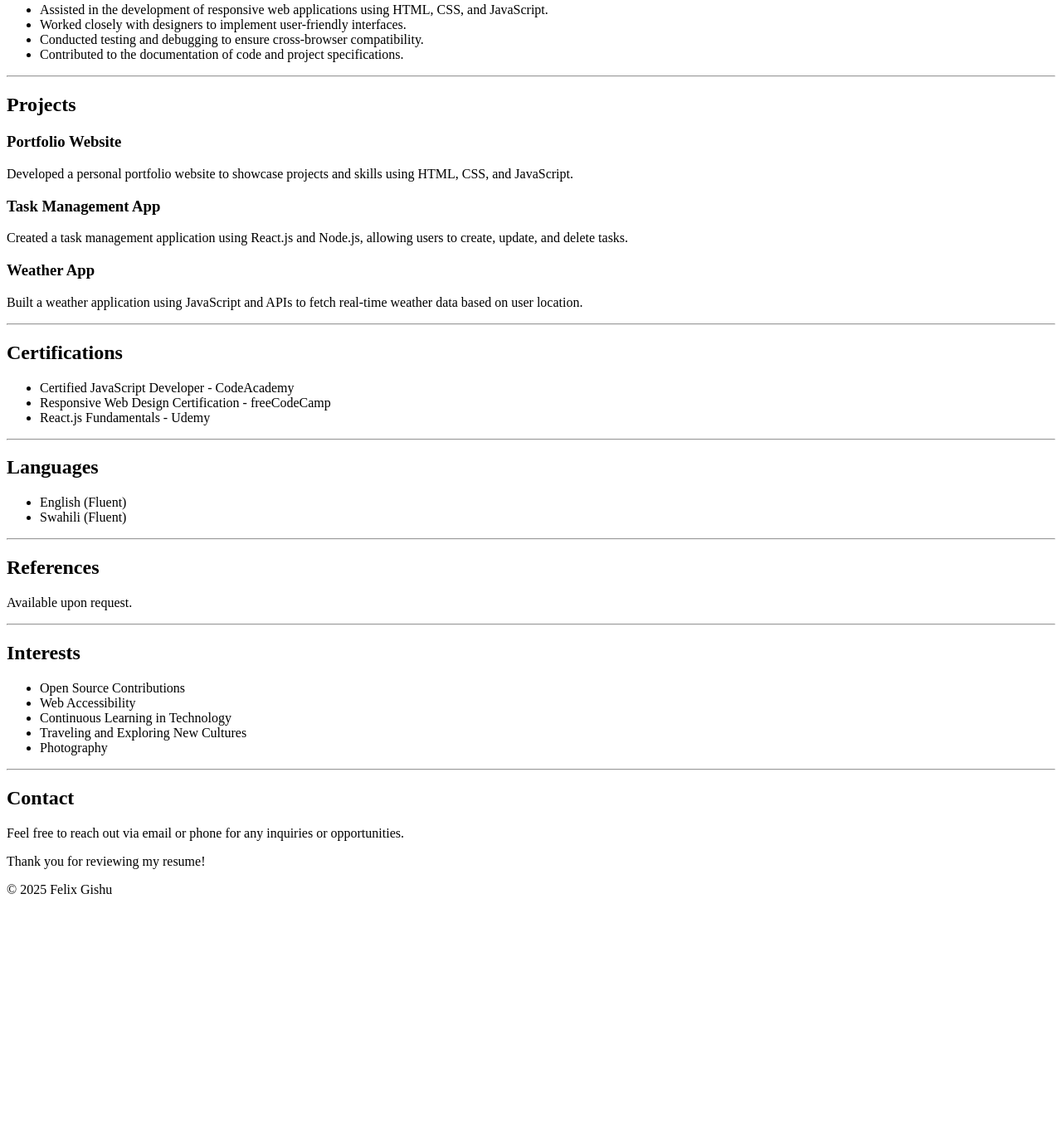
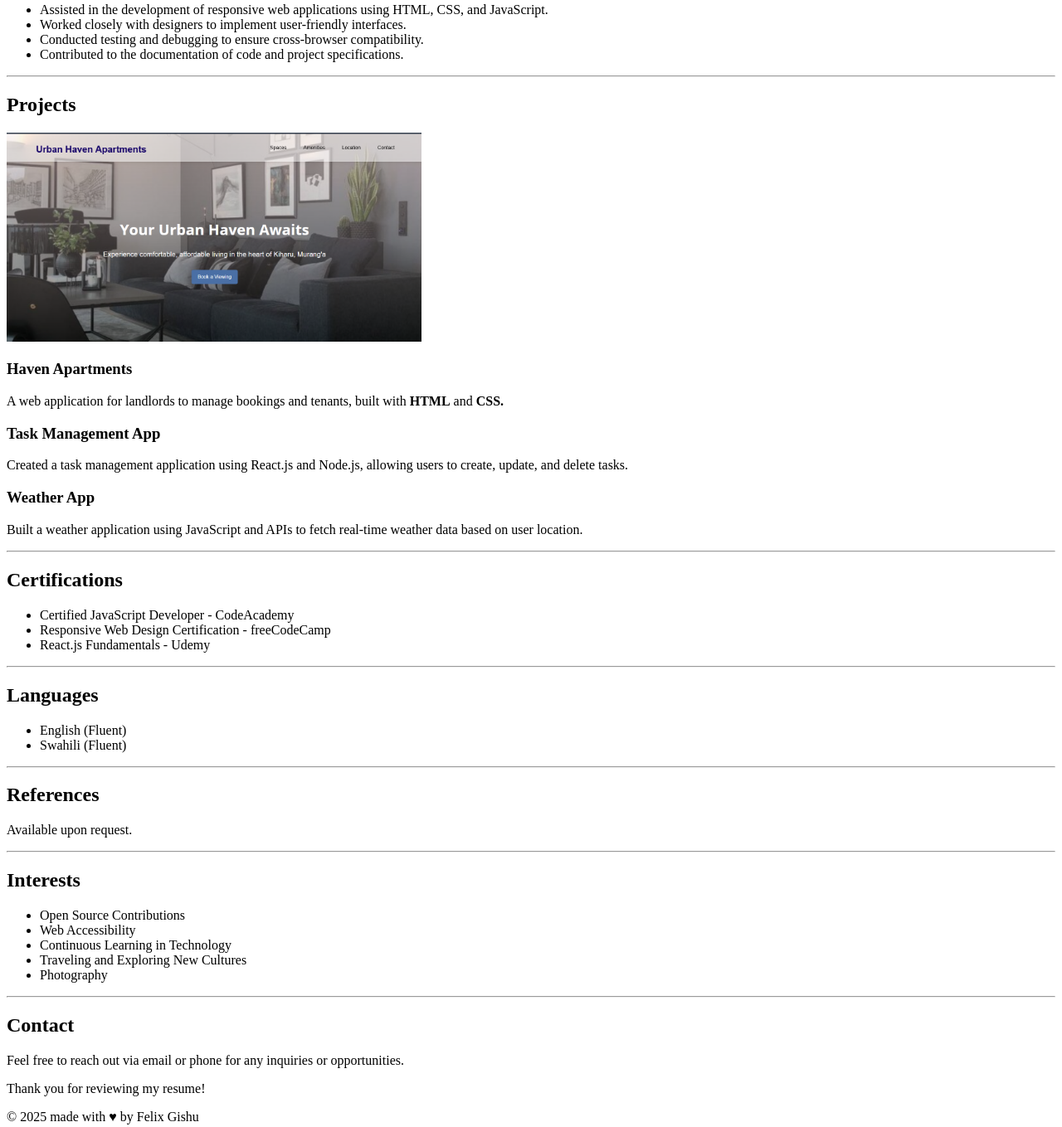
Before and after one commit to rick868/test-portfolio-template, a plain HTML site: page index.html in a window 1280 px wide. Shown: the part 990-2349 px from the top of the page at 83% size. Before the commit the page ends 2088 px from the top, so only its background shows below. Drawn offline with Linux system fonts and the light colour scheme.

Commit message:
added a new project

```diff
--- a/index.html
+++ b/index.html
@@ -51,13 +51,19 @@
     </ul>
     <hr>
     <h2>Projects</h2>
-    <h3>Portfolio Website</h3>
-    <p>Developed a personal portfolio website to showcase projects and skills using HTML, CSS, and JavaScript.</p>
-    <h3>Task Management App</h3>
-    <p>Created a task management application using React.js and Node.js, allowing users to create, update, and delete tasks.</p>
-    <h3>Weather App</h3>
-    <p>Built a weather application using JavaScript and APIs to fetch real-time weather data based on user location.</p>
+    <div class="projects-container">
+        <div class="projects-space-card" id=" space-cards">
+            <img src="/assets/images/haven_apartments.png" alt="a website for landlords to receive bookings" width="500">
+            <h3>Haven Apartments</h3>
+            <p>A web application for landlords to manage bookings and tenants, built with <strong>HTML</strong> and <b>CSS.</b></p>
+        </div>
+        <h3>Task Management App</h3>
+        <p>Created a task management application using React.js and Node.js, allowing users to create, update, and delete tasks.</p>
+        <h3>Weather App</h3>
+        <p>Built a weather application using JavaScript and APIs to fetch real-time weather data based on user location.</p>
     <hr>
+    </div>
+
     <h2>Certifications</h2>
     <ul>
         <li>Certified JavaScript Developer - CodeAcademy</li>
@@ -87,7 +93,7 @@
     <p>Feel free to reach out via email or phone for any inquiries or opportunities.</p>
     <p>Thank you for reviewing my resume!</p>
     <footer>
-        <p>&copy; 2025 Felix Gishu</p>
+        <p>&copy; 2025 made with &hearts; by Felix Gishu</p>
     </footer>
 
 </body>
```
